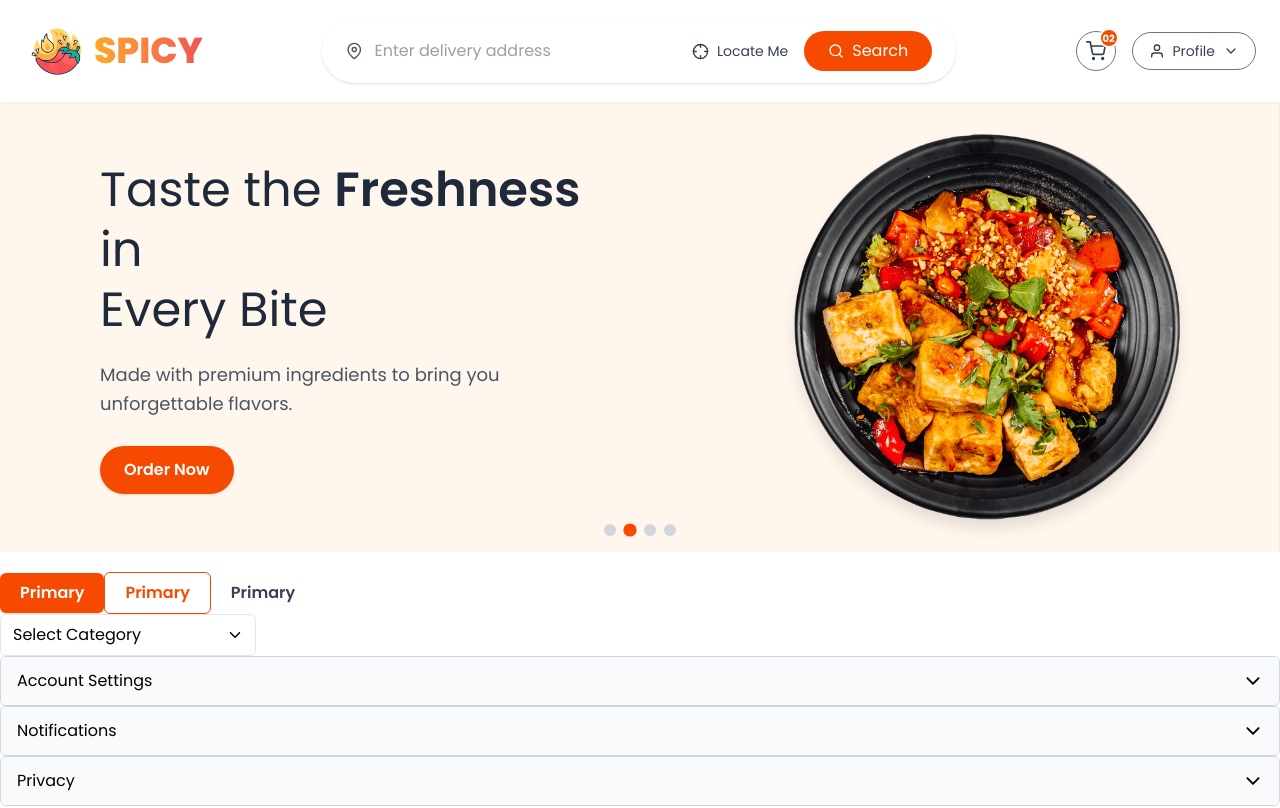
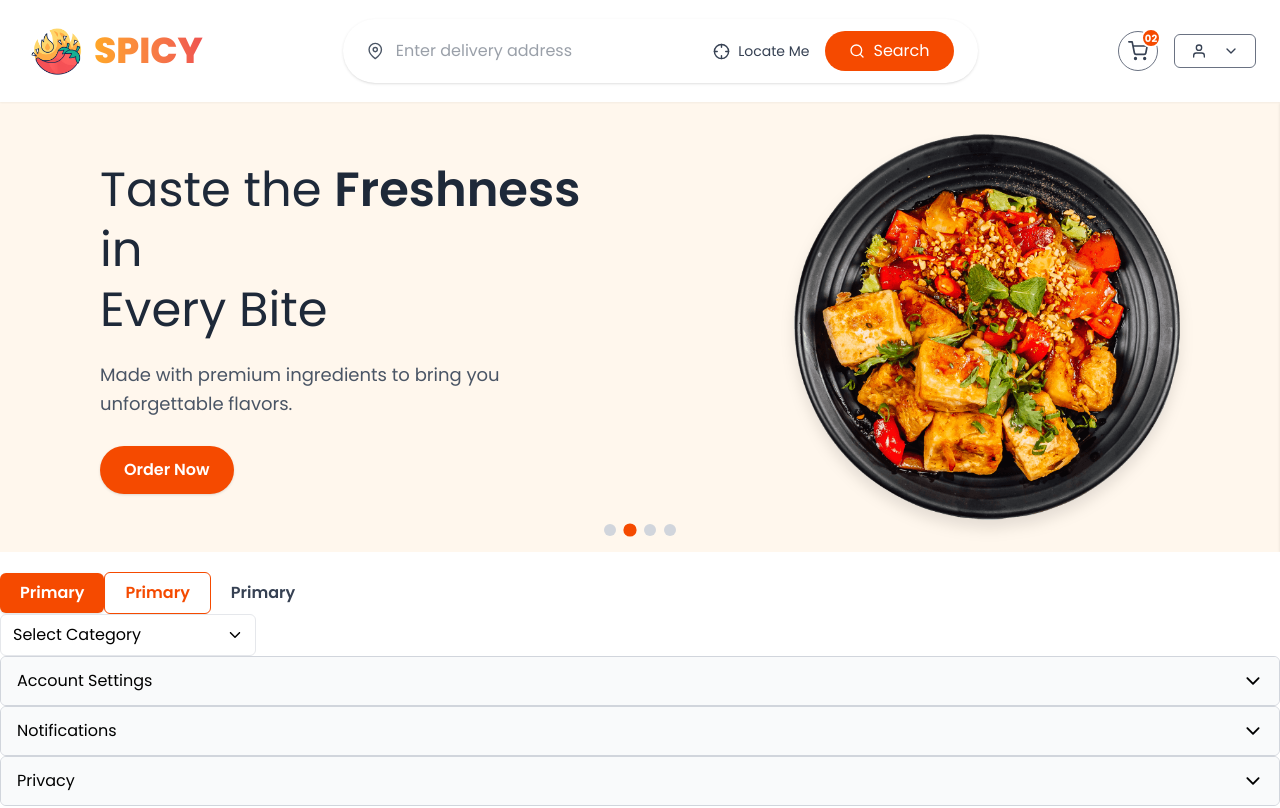
Before and after one commit to chiruvanapalli/shoppping, a React (Vite) app: page / in a window 1280 px wide. Shown: the top 808 px of the page. Built offline with nearby package versions, Linux system fonts and the light colour scheme; sample sign-in values are in the browser's storage.

Commit message:
logout changes updated

```diff
--- a/src/components/common/Header.tsx
+++ b/src/components/common/Header.tsx
@@ -11,7 +11,7 @@ import { useNavigate } from "react-router-dom";
 
 const Header = () => {
   const navigate = useNavigate();
-  const [token, setToken] = useState(localStorage.getItem("token"));
+  const [token, setToken] = useState<any>(localStorage.getItem("token"));
   const [open, setOpen] = useState(false);
   const dropdownRef = useRef<any>(null);
 
@@ -78,10 +78,12 @@ const Header = () => {
             <div className="relative" ref={dropdownRef}>
               <button
                 onClick={() => setOpen(!open)}
-                className="flex items-center gap-2 border border-gray-500 px-4 py-2 rounded-full bg-white text-gray-700 transition-all duration-200 hover:bg-gray-100 hover:border-gray-600 hover:text-gray-800"
+                className="flex items-center gap-2 border border-gray-500 px-4 py-2 rounded-md bg-white text-gray-700 transition-all duration-200 hover:bg-gray-100 hover:border-gray-600 hover:text-gray-800"
               >
                 <FiUser className="text-gray-700 group-hover:text-white" />
-                <span className="text-sm font-medium">Profile</span>
+                <span className="text-sm font-medium">
+                  {token && token?.user?.name}
+                </span>
                 <FiChevronDown
                   className={`transition-transform ${
                     open ? "rotate-180" : "rotate-0"
@@ -91,19 +93,19 @@ const Header = () => {
 
               {/* DROPDOWN MENU */}
               {open && (
-                <div className="absolute right-0 mt-1 w-40 bg-white shadow-lg rounded-lg border border-gray-200 animate-fadeIn">
+                <div className="absolute right-0 mt-[2px] w-40 bg-white shadow-lg rounded-lg border border-gray-200 animate-fadeIn">
                   <button
                     onClick={() => navigate("/profile")}
                     className="w-full text-left px-4 py-2 hover:bg-gray-100 flex items-center gap-2"
                   >
-                    <FiUser /> My Profile
+                    My Profile
                   </button>
 
                   <button
                     onClick={handleLogout}
                     className="w-full text-left px-4 py-2 hover:bg-gray-100 flex items-center gap-2 text-red-500"
                   >
-                    <FiLogOut /> Logout
+                    Logout
                   </button>
                 </div>
               )}
```
